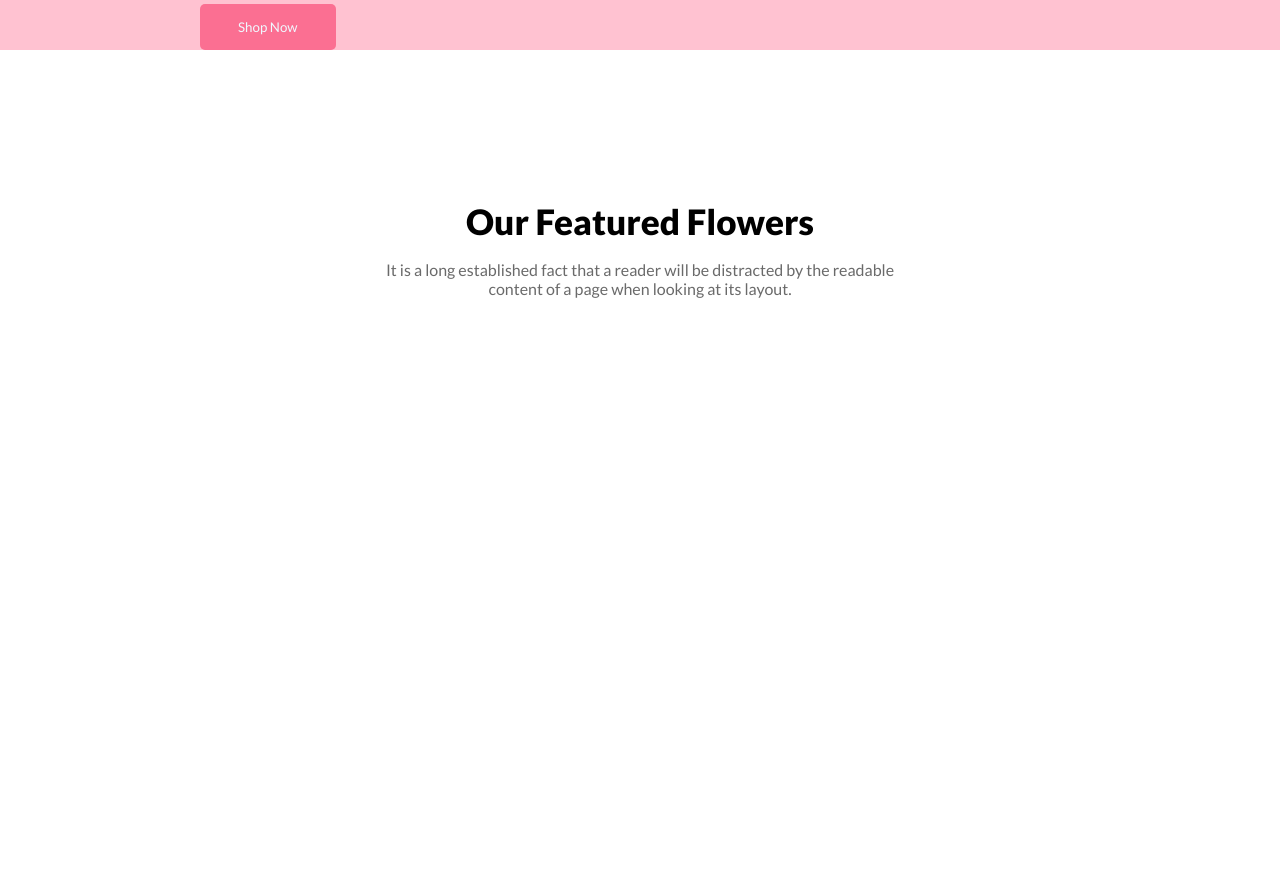
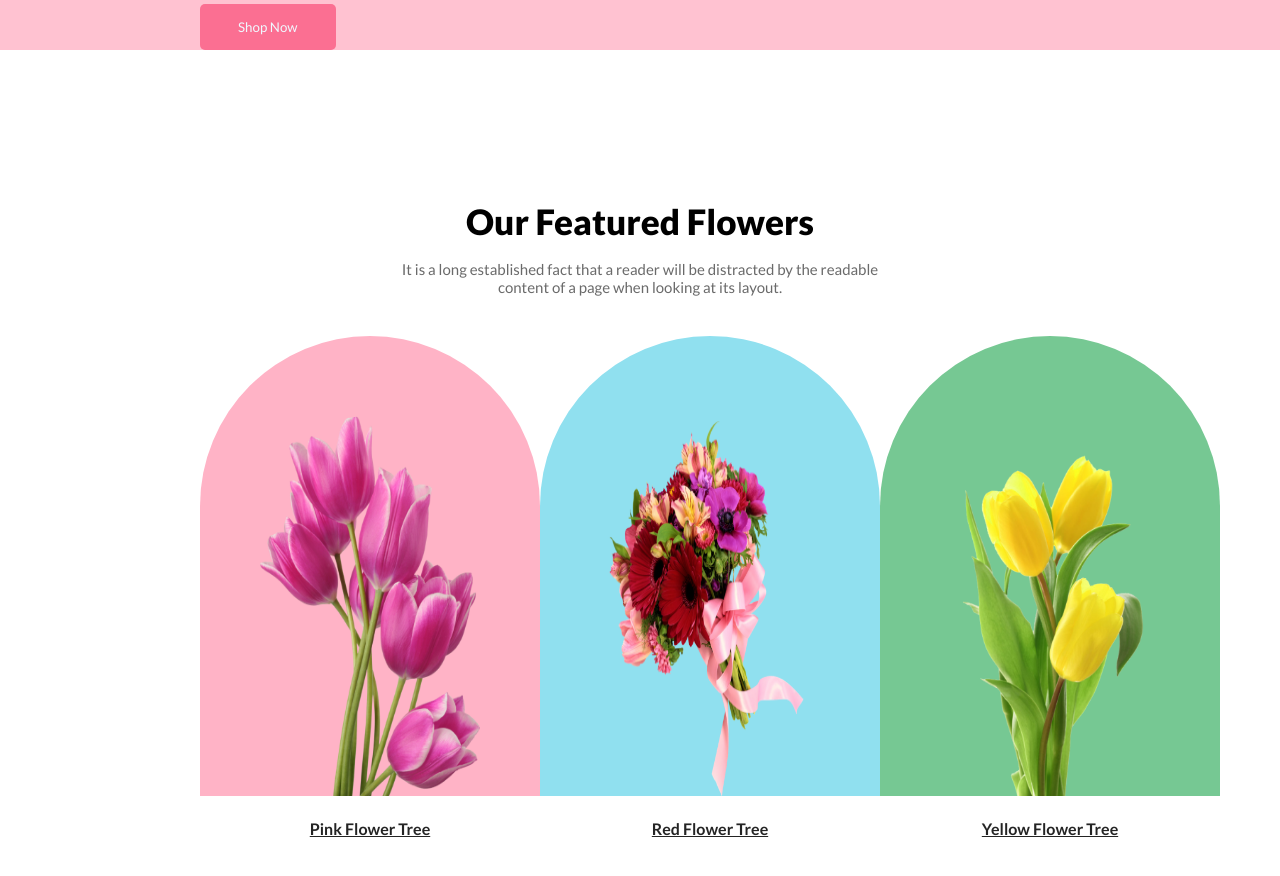
Before and after one commit to 001Rakib/online-flower-shop, a plain HTML site: page index.html in a window 1280 px wide. Shown: the part 687-1563 px from the top of the page. Before the commit the page ends 985 px from the top, so only its background shows below. Drawn offline with Linux system fonts and the light colour scheme.

Commit message:
added flowers images

```diff
--- a/index.html
+++ b/index.html
@@ -37,6 +37,21 @@
                 <h1 class="title-primary">Our Featured Flowers</h1>
                 <p class="featured-desc">It is a long established fact that a reader will be distracted by the readable <br>content of a page when looking at its layout.</p>
             </div>
+            <!-- featured image section -->
+            <div class="featured-flower-img">
+                <div class="pink-flower">
+                    <img class="pink" src="image/pngwing 6.png" alt="">
+                    <p class="flower-desc">Pink Flower Tree</p>
+                </div>
+                <div class="red-flower">
+                    <img class="red" src="image/pngwing 5.png" alt="">
+                    <p class="flower-desc">Red Flower Tree</p>
+                </div>
+                <div class="yellow-flower">
+                    <img class="yellow" src="image/pngwing 7.png" alt="">
+                    <p class="flower-desc">Yellow Flower Tree</p>
+                </div>
+            </div>
         </section>
     </main>
     <footer></footer>
--- a/style.css
+++ b/style.css
@@ -54,6 +54,48 @@
 }
 .featured-desc{
     color: rgb(106, 106, 106);
+    font-size: 15px;
+}
 
+/* featured image styles */
+.featured-flower-img{
+    display: flex;
+    justify-content: space-around;
+    margin: 40px 200px 120px 200px;
+    text-align: center;
+}
+.pink{
+    height: 300px;
+    width: 250px;
+    background-color: #ffb3c6;
+    height: 380px;
+    width: 220px;
+    padding: 80px 60px 0px 60px;
+    border-radius: 300px 300px 0px 0px;
+    margin-bottom: 20px;
+}
+.flower-desc{
+    color: rgb(36, 36, 36);
+    font-size: 16px;
+    font-weight: 700;
+    text-decoration: underline;
+}
+.red{
+    height: 70px;
+    width: 70px;
+    background-color: #90e0ef;
+    height: 380px;
+    width: 220px;
+    padding: 80px 60px 0px 60px;
+    border-radius: 300px 300px 0px 0px;
+    margin-bottom: 20px;
+}
+.yellow{
+    background-color: #76c893;
+    height: 380px;
+    width: 220px;
+    padding: 80px 60px 0px 60px;
+    border-radius: 300px 300px 0px 0px;
+    margin-bottom: 20px;
 
 }
```
